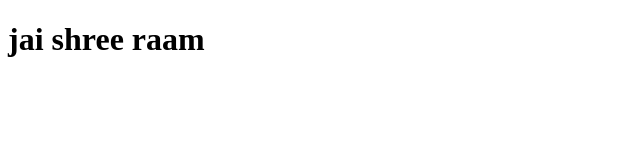
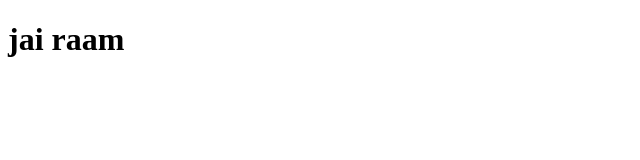
Before and after one commit to roram0103/demo, a plain HTML site: page index.html in a window 1280 px wide. Shown: the whole page, without its empty margins (0-640 px from the left). Drawn offline with Linux system fonts and the light colour scheme.

Commit message:
shree removed

```diff
--- a/index.html
+++ b/index.html
@@ -6,6 +6,6 @@
     <title>Document</title>
 </head>
 <body>
-    <h1>jai shree raam</h1>
+    <h1>jai  raam</h1>
 </body>
 </html>
```
